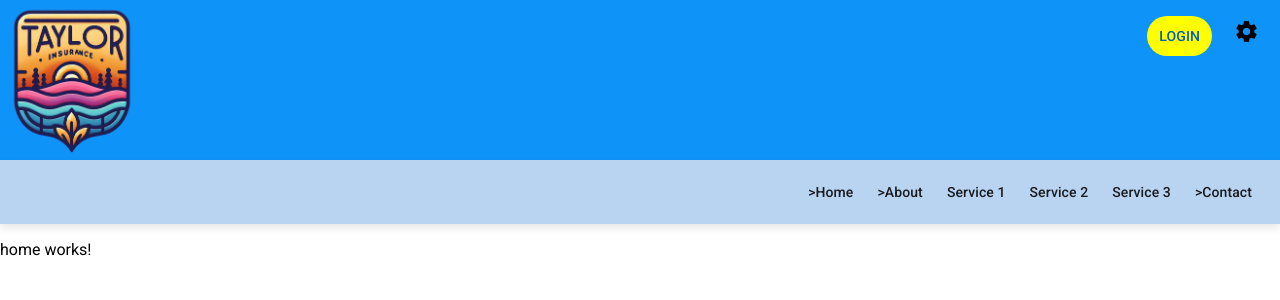
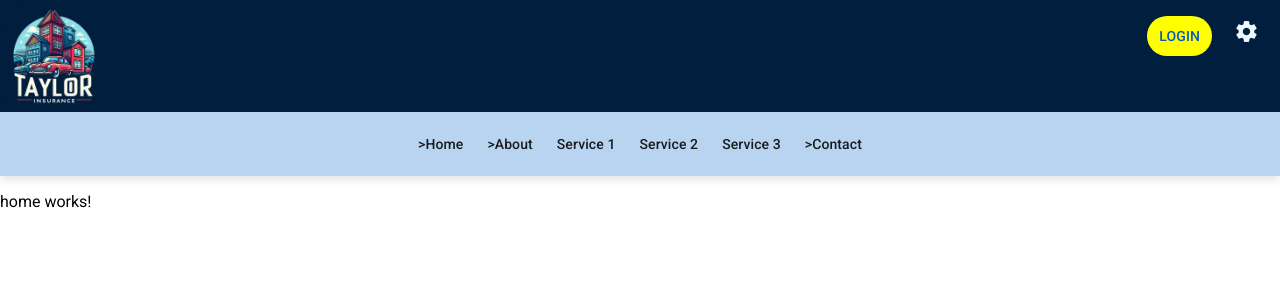
Before and after one commit to LeoJMaro/Capstone_2025, an Angular app in the folder frontend/: page / in a window 1280 px wide. Shown: the top 300 px of the page. Built offline with nearby package versions, Linux system fonts and the light colour scheme.

Commit message:
Minor tweaks to header component, generated signup component

```diff
--- a/frontend/angular.json
+++ b/frontend/angular.json
@@ -94,5 +94,8 @@
         }
       }
     }
+  },
+  "cli": {
+    "analytics": false
   }
 }
--- a/frontend/src/app/components/header/banner/banner.component.css
+++ b/frontend/src/app/components/header/banner/banner.component.css
@@ -1,10 +1,10 @@
 #banner-container {
-    background-color: rgb(14, 147, 249);
+    background-color: rgb(0, 31, 62);
     display: flex;
     justify-content: space-between;
 }
 #banner-img {
-    height: 10rem;
+    height: 7rem;
 }
 
 .settings-container {
@@ -15,7 +15,7 @@
 }
 
 #settings-btn {
-    background-color: rgba(240, 248, 255, 0);
+    background-color: rgba(208, 208, 209, 0);
     border: none;
     height: 32px;
     margin: 1rem 1rem 1rem 1rem;
@@ -24,6 +24,7 @@
 
 #settings-icon {
     /* padding: 1rem; */
+    color:aliceblue;
     font-size: 25px;
     line-height: 25px;
 }
--- a/frontend/src/app/components/header/banner/banner.component.html
+++ b/frontend/src/app/components/header/banner/banner.component.html
@@ -1,5 +1,5 @@
 <div id="banner-container">
-    <img id="banner-img" src="/images/taylor-insurance-logo-big.png" alt="Logo for Taylor Insurance. Crest with Taylor insurance at the top over an orange sky fading to red as it meets the sun on the horizon. Trees silouheted against the sunrise. Beneath are flowing cartoonish nature waves.">
+    <img id="banner-img" src="/images/taylor-insurance-logo-big-blue.png" alt="Logo for Taylor Insurance. Crest with Taylor insurance at the top over an orange sky fading to red as it meets the sun on the horizon. Trees silouheted against the sunrise. Beneath are flowing cartoonish nature waves.">
 
     <div class="settings-container">
         <button mat-button id="login-btn" routerLink="/login" routerLinkActive="active" ariaCurrentWhenActive="page"> LOGIN </button>
--- a/frontend/src/app/components/header/navbar/navbar.component.css
+++ b/frontend/src/app/components/header/navbar/navbar.component.css
@@ -3,9 +3,14 @@
 .nav-container {
     background-color: #b8d4f0; /* Light grey background */
     box-shadow: 0 4px 8px rgba(0, 0, 0, 0.1); /* Soft shadow */
+    height: 15px !important;
     display: flex;
-}
+    align-items: center;
+  }
 
 .nav-row {
-    justify-content: end;
+    /* height: 15px !important; */
+    justify-content: center;
+    display: flex;
+    align-items: center;
 }
--- /dev/null
+++ b/frontend/src/app/components/sign-up/sign-up.component.html
@@ -0,0 +1 @@
+<p>sign-up works!</p>
```
Also changed, not shown: frontend/src/app/components/sign-up/sign-up.component.ts (added, +11 -0 lines), frontend/public/images/taylor-insurance-logo-big-blue.png (added), frontend/src/app/components/sign-up/sign-up.component.css (added), 1 other file (tests, documents, lock files or other folders).
